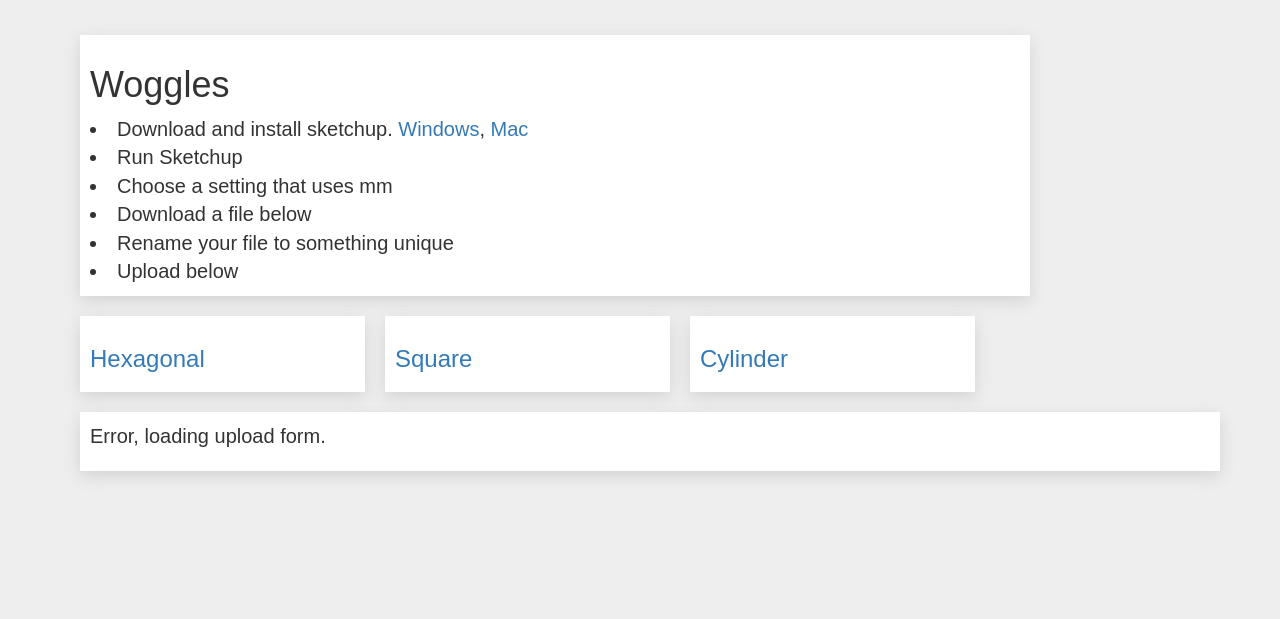
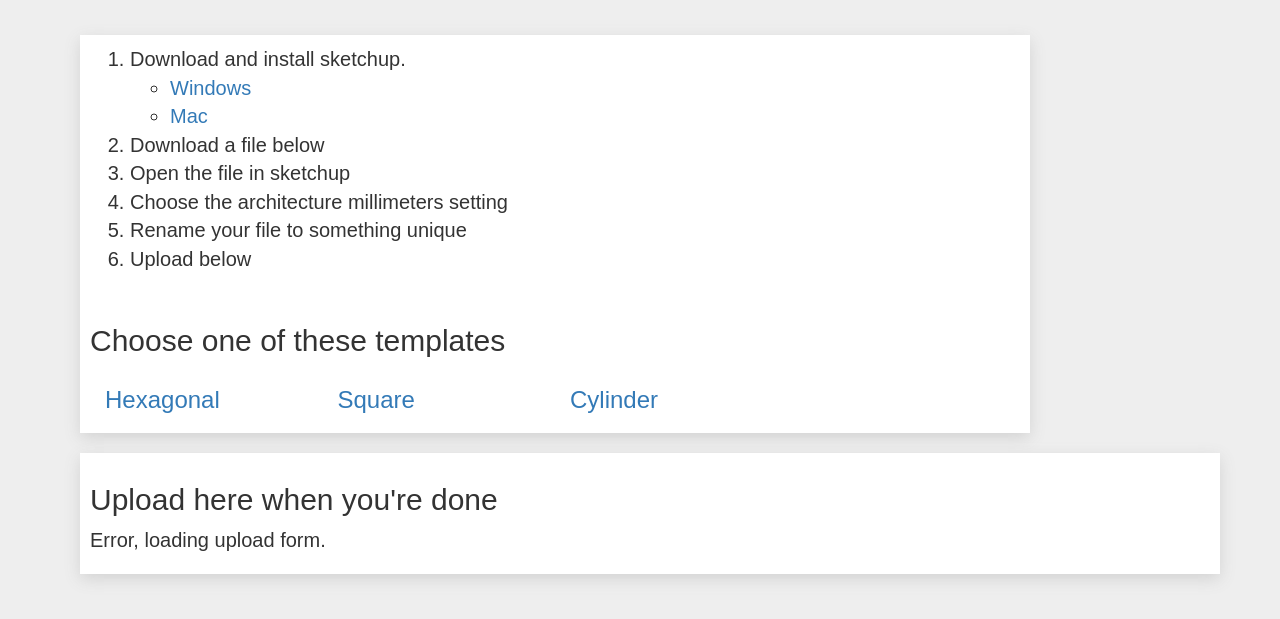
Before and after one commit to timlyo/personalWebsite, a Flask app: page /woggles in a window 1280 px wide. Shown: the part 51-670 px from the top of the page. Run offline with Flask 2, Linux system fonts and the light colour scheme; some libraries are stand-ins or nearby versions.

Commit message:
Changed list order and format

```diff
--- a/main.py
+++ b/main.py
@@ -103,7 +103,7 @@ def upload():
 			file.save(path)
 			return redirect("/woggles")
 		else:
-			return "File already exists", 418
+			return "File with that name already exists", 418
 
 
 if __name__ == "__main__":
--- a/templates/woggles.html
+++ b/templates/woggles.html
@@ -8,39 +8,43 @@
 {% block body %}
 <div class="container">
     <div class="col-md-10 card">
-        <h1>Woggles</h1>
-
-        <or>
-            <li>Download and install sketchup. <a
-                    href="http://www.sketchup.com/download/sketchup-make/windows/thank-you">Windows</a>, <a
-                    href="http://www.sketchup.com/download/sketchup-make/mac/thank-you">Mac</a></li>
-            <li>Run Sketchup</li>
-            <li>Choose a setting that uses mm</li>
+        <ol>
+            <li>Download and install sketchup.
+                <ul>
+                    <li><a href="http://www.sketchup.com/download/sketchup-make/windows/thank-you">Windows</a></li>
+                    <li><a href="http://www.sketchup.com/download/sketchup-make/mac/thank-you">Mac</a></li>
+                </ul>
             <li>Download a file below</li>
+            <li>Open the file in sketchup</li>
+            <li>Choose the architecture millimeters setting</li>
             <li>Rename your file to something unique</li>
             <li>Upload below</li>
-        </or>
-    </div>
+        </ol>
 
-    <div class="col-md-3 card">
+        <br>
+
+        <h2>Choose one of these templates</h2>
+        <div class="col-md-3">
             <a href="/files/hexagonal.skp">
                 <h3>Hexagonal</h3>
             </a>
         </div>
 
-    <div class="col-md-3 card">
+        <div class="col-md-3">
             <a href="/files/square.skp">
                 <h3>Square</h3>
             </a>
         </div>
 
-    <div class="col-md-3 card">
+        <div class="col-md-3">
             <a href="/files/cylinder.skp">
                 <h3>Cylinder</h3>
             </a>
         </div>
+    </div>
 
     <div class="col-md-12 card">
+        <h2>Upload here when you're done</h2>
         <form action="/upload" method="post" enctype="multipart/form-data" class="dropzone">
             <div class="fallback">
                 <p>Error, loading upload form.</p>
```
Lines whose indentation alone changed are shown as unchanged.
